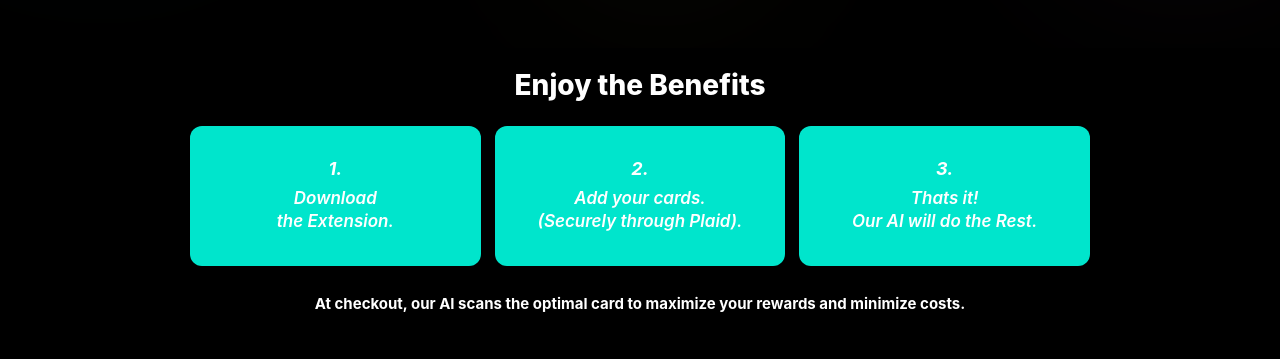
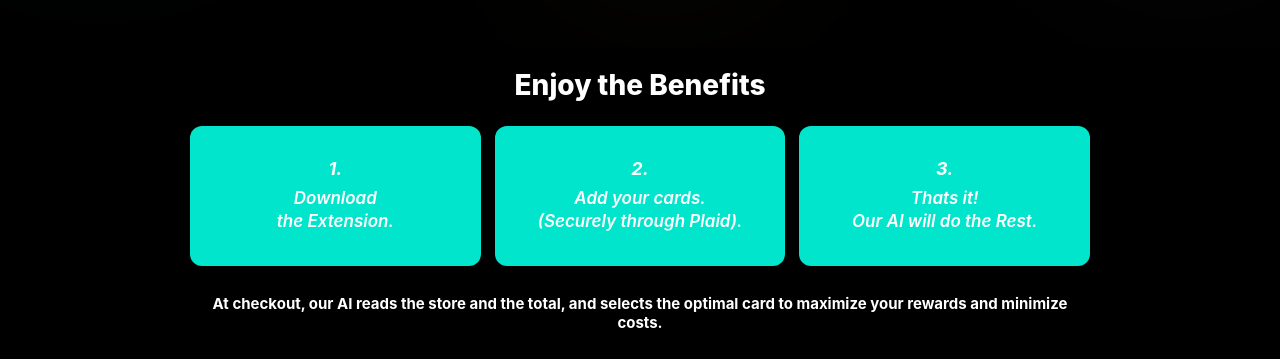
Before and after one commit to osvasa/vidava-site, a plain HTML site: page index.html in a window 1280 px wide. Shown: the part 412-771 px from the top of the page. Drawn offline with nearby package versions, Linux system fonts and the light colour scheme.

Commit message:
Update home page checkout sentence
Co-Authored-By: Claude Sonnet 5.5 <noreply@anthropic.com>
Claude-Session: https://claude.ai/code/session_01DbCGxqNJYbmkB1dogDnAqT

```diff
--- a/index.html
+++ b/index.html
@@ -504,7 +504,7 @@
   </div>
 </section>
 
-<p class="tagline">At checkout, our AI scans the optimal card to maximize your rewards and minimize costs.</p>
+<p class="tagline">At checkout, our AI reads the store and the total, and selects the optimal card to maximize your rewards and minimize costs.</p>
 
 <div class="features">
   <div class="feat">
```
